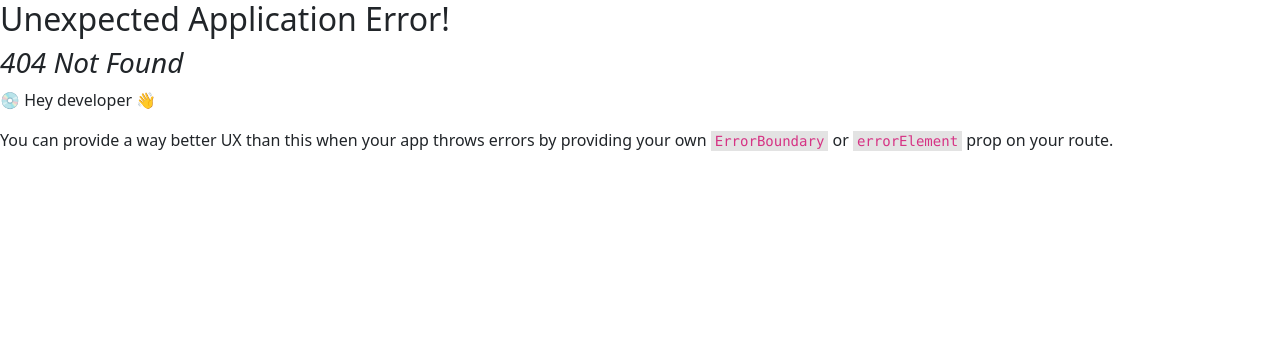
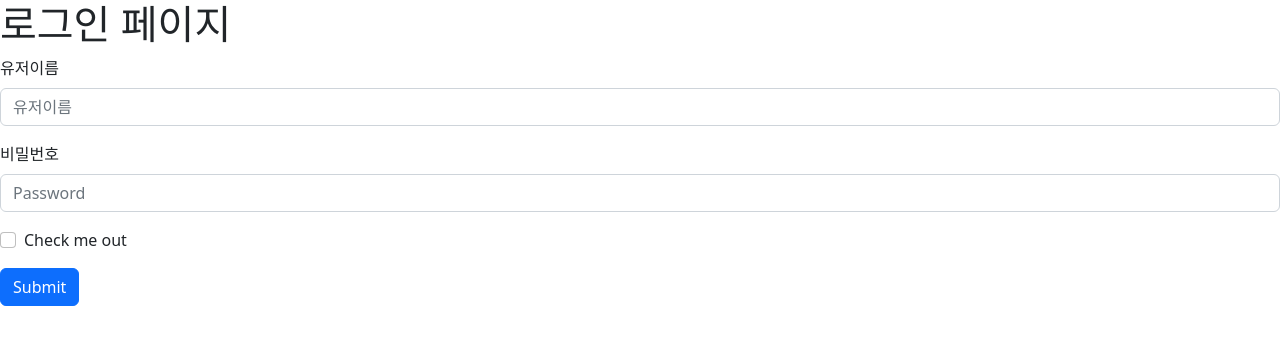
Before and after one commit to OneEpitome/wbfront, a React (Create React App) app: page /login in a window 1280 px wide. Before the commit this address had no page. Shown: the top 344 px of the page. Built offline with nearby package versions, Linux system fonts and the light colour scheme.

Commit message:
로그인 페이지 구현 및 서버와 연결

```diff
--- a/src/App.js
+++ b/src/App.js
@@ -1,4 +1,4 @@
-import Router from "./Router";
+import Router from "./components/Router";
 
 function App() {
   return <Router />;
--- /dev/null
+++ b/src/components/Login.js
@@ -0,0 +1,33 @@
+import Button from "react-bootstrap/Button";
+import Form from "react-bootstrap/Form";
+
+function Login() {
+  return (
+    <>
+      <h1>로그인 페이지</h1>
+      <Form action="/api/login" method="post">
+        <Form.Group className="mb-3" controlId="formBasic">
+          <Form.Label>유저이름</Form.Label>
+          <Form.Control type="text" placeholder="유저이름" name="username" />
+        </Form.Group>
+
+        <Form.Group className="mb-3" controlId="formBasicPassword">
+          <Form.Label>비밀번호</Form.Label>
+          <Form.Control
+            type="password"
+            placeholder="Password"
+            name="password"
+          />
+        </Form.Group>
+        <Form.Group className="mb-3" controlId="formBasicCheckbox">
+          <Form.Check type="checkbox" label="Check me out" />
+        </Form.Group>
+        <Button variant="primary" type="submit">
+          Submit
+        </Button>
+      </Form>
+    </>
+  );
+}
+
+export default Login;
--- a/src/Router.js
+++ b/src/components/Router.js
@@ -1,5 +1,6 @@
 import { createBrowserRouter, RouterProvider } from "react-router-dom";
 import Home from "./Home";
+import Login from "./Login";
 import Register from "./Register";
 import Seat from "./Seat";
 
@@ -17,6 +18,10 @@ function Router() {
       path: "/seat/:seatId",
       element: <Seat />,
     },
+    {
+      path: "/login",
+      element: <Login />,
+    },
   ]);
 
   return <RouterProvider router={router} />;
```
Also changed, not shown: src/components/Home.js (renamed from src/Home.js), src/components/Register.js (renamed from src/Register.js), src/components/Seat.js (renamed from src/Seat.js).
